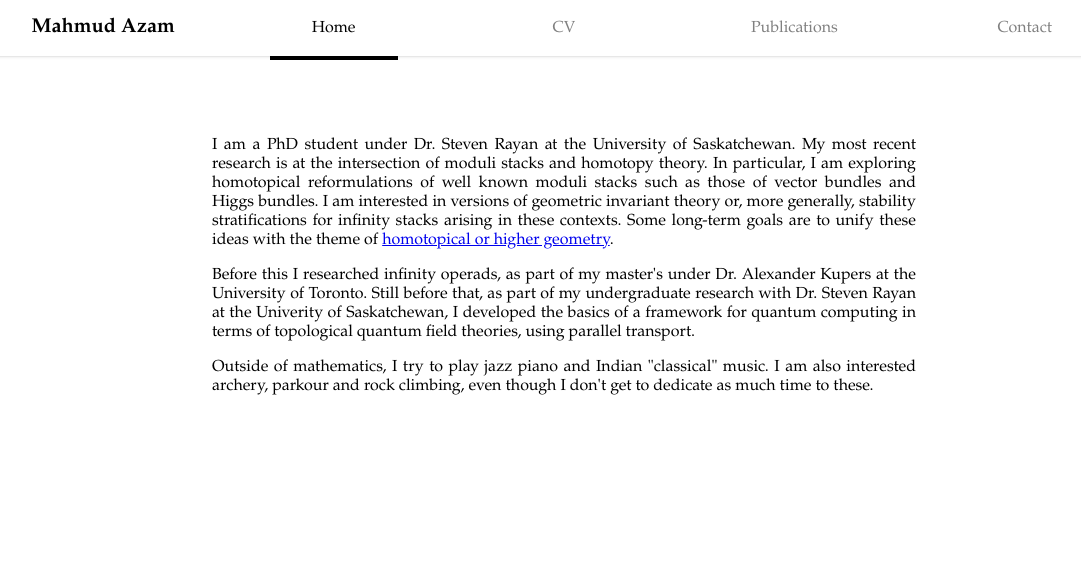
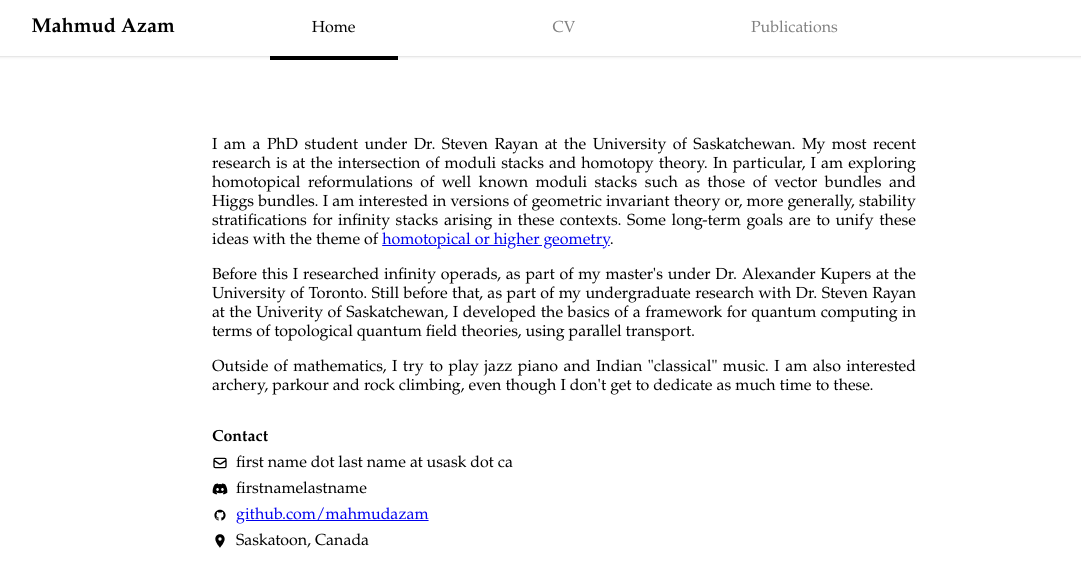
Before and after one commit to mahmudazam/mahmudazam.github.io, a React (Create React App) app: page /#/ in a window 1280 px wide. Shown: the top 586 px of the page, without its empty margins (76-1157 px from the left). Built offline with nearby package versions, Linux system fonts and the light colour scheme.

Commit message:
Move Contact to Home

```diff
--- /dev/null
+++ b/src/Home/About.tsx
@@ -0,0 +1,38 @@
+
+import React from 'react'
+
+function About() {
+  return (
+  <div>
+  <p>
+  I am a PhD student under Dr. Steven Rayan
+  at the University of Saskatchewan.
+  My most recent research is at the intersection of moduli stacks and homotopy
+  theory. In particular, I am exploring homotopical reformulations of well known
+  moduli stacks such as those of vector bundles and Higgs bundles. I am
+  interested in versions of geometric invariant theory or, more generally,
+  stability stratifications for infinity stacks arising in these contexts. Some
+  long-term goals are to unify these ideas with the theme
+  of <a href="https://ncatlab.org/nlab/show/higher+geometry">
+    homotopical or higher geometry
+  </a>.
+  </p>
+
+  <p>
+  Before this I researched infinity operads, as part of my master's under
+  Dr. Alexander Kupers at the University of Toronto. Still before that, as part
+  of my undergraduate research with Dr. Steven Rayan at the Univerity of
+  Saskatchewan, I developed the basics of a framework for quantum computing in
+  terms of topological quantum field theories, using parallel transport.
+  </p>
+
+  <p>
+  Outside of mathematics, I try to play jazz piano and Indian "classical"
+  music. I am also interested archery, parkour and rock climbing, even though
+  I don't get to dedicate as much time to these.
+  </p>
+  </div>
+  )
+}
+
+export default About
--- a/src/Contact/Contact.tsx
+++ b/src/Home/Contact.tsx
@@ -4,17 +4,16 @@ import {
 } from 'react-icons/di'
 
 import {
-  FaDiscord
+  FaDiscord,
 } from 'react-icons/fa'
 
 import {
   HiOutlineMail
 } from 'react-icons/hi'
 
-// CSS:
-import _basicPage from '../Common/BasicPage.module.css'
-const {main : basicPage} = _basicPage
-// End CSS
+import {
+  MdLocationOn
+} from 'react-icons/md'
 
 const contacts = [
 {
@@ -30,18 +29,22 @@ const contacts = [
 {
   mode: 'Github',
   icon: DiGithubBadge,
-  text: 'github.com/mahmudfasihulazam',
-  url: 'https://github.com/mahmudfasihulazam',
-}
+  text: 'github.com/mahmudazam',
+  url: 'https://github.com/mahmudazam',
+},
+{
+  mode: 'Location',
+  icon: MdLocationOn,
+  text: 'Saskatoon, Canada',
+},
 ]
 
 function Contact() {
   return (
-  <div className={basicPage}>
+  <div>
   {contacts.map((contact, index) =>
-    <div key={index} className="mb-4">
-      <contact.icon />
-      <span className="font-bold">{contact.mode}: </span>
+    <div key={index} className="mt-1">
+      <contact.icon className="relative top-1 text-[1em] mr-2" />
       {(contact.url && <a href={contact.url}>{contact.text}</a>)
         || contact.text
       }
--- a/src/Home/Home.tsx
+++ b/src/Home/Home.tsx
@@ -1,3 +1,8 @@
+
+import React from 'react'
+
+import About from './About'
+import Contact from './Contact'
 
 import _basicPage from '../Common/BasicPage.module.css'
 const {main : basicPage} = _basicPage
@@ -5,33 +10,10 @@ const {main : basicPage} = _basicPage
 function Home() {
   return (
   <div className={basicPage}>
-  <p>
-  I am a PhD student under Dr. Steven Rayan
-  at the University of Saskatchewan.
-  My most recent research is at the intersection of moduli stacks and homotopy
-  theory. In particular, I am exploring homotopical reformulations of well known
-  moduli stacks such as those of vector bundles and Higgs bundles. I am
-  interested in versions of geometric invariant theory or, more generally,
-  stability stratifications for infinity stacks arising in these contexts. Some
-  long-term goals are to unify these ideas with the theme
-  of <a href="https://ncatlab.org/nlab/show/higher+geometry">
-    homotopical or higher geometry
-  </a>.
-  </p>
+    <About />
 
-  <p>
-  Before this I researched infinity operads, as part of my master's under
-  Dr. Alexander Kupers at the University of Toronto. Still before that, as part
-  of my undergraduate research with Dr. Steven Rayan at the Univerity of
-  Saskatchewan, I developed the basics of a framework for quantum computing in
-  terms of topological quantum field theories, using parallel transport.
-  </p>
-
-  <p>
-  Outside of mathematics, I try to play jazz piano and Indian "classical"
-  music. I am also interested archery, parkour and rock climbing, even though
-  I don't get to dedicate as much time to these.
-  </p>
+    <div className="font-bold pt-4">Contact</div>
+    <Contact />
   </div>
   )
 }
--- a/src/structure.tsx
+++ b/src/structure.tsx
@@ -1,5 +1,4 @@
 
-import Contact from './Contact/Contact'
 import CV from './CV/CV'
 import Home from './Home/Home'
 import Publications from './Publications/Publications'
@@ -22,11 +21,6 @@ const _appRoutes : Array<{ path: string,
   name: 'Publications',
   component: Publications,
 },
-{
-  path: 'contact',
-  name: 'Contact',
-  component: Contact,
-},
 ]
 
 const prefix = '/'
```
